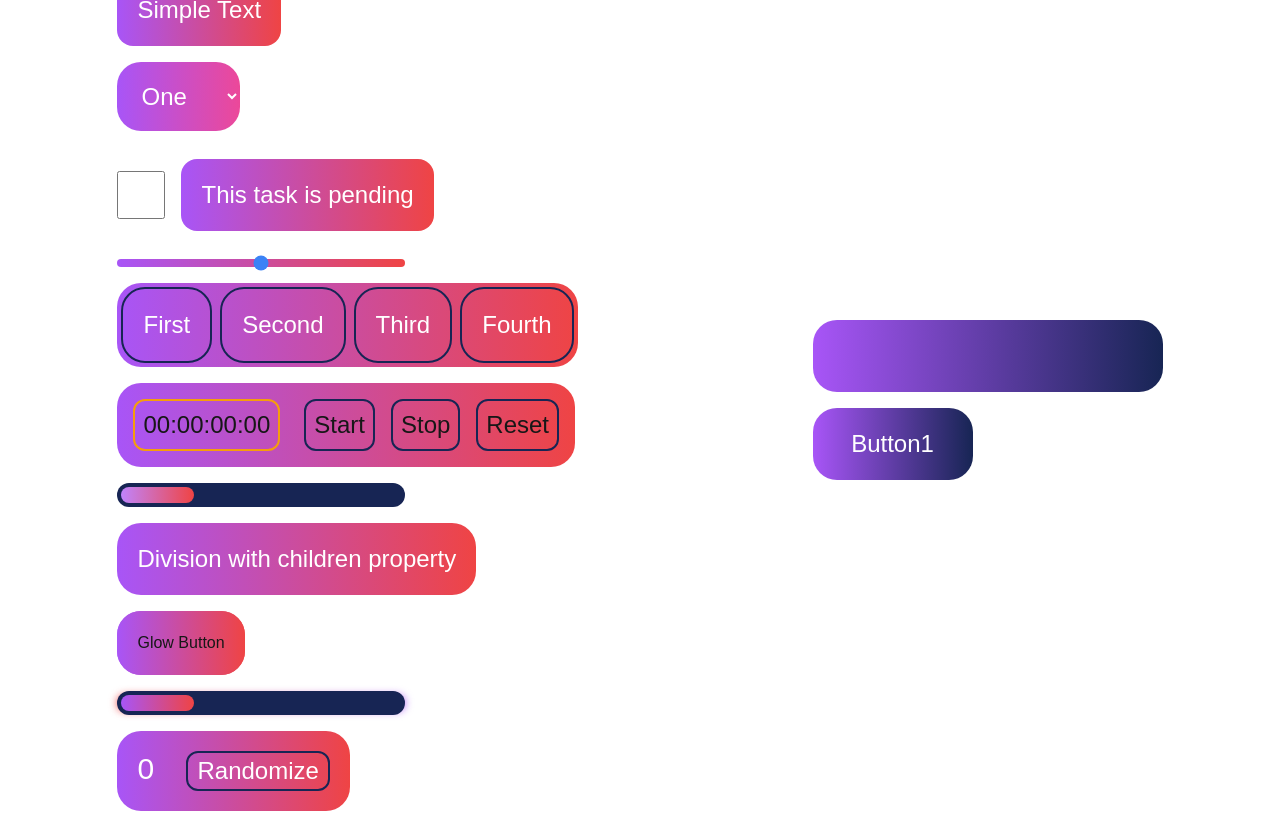
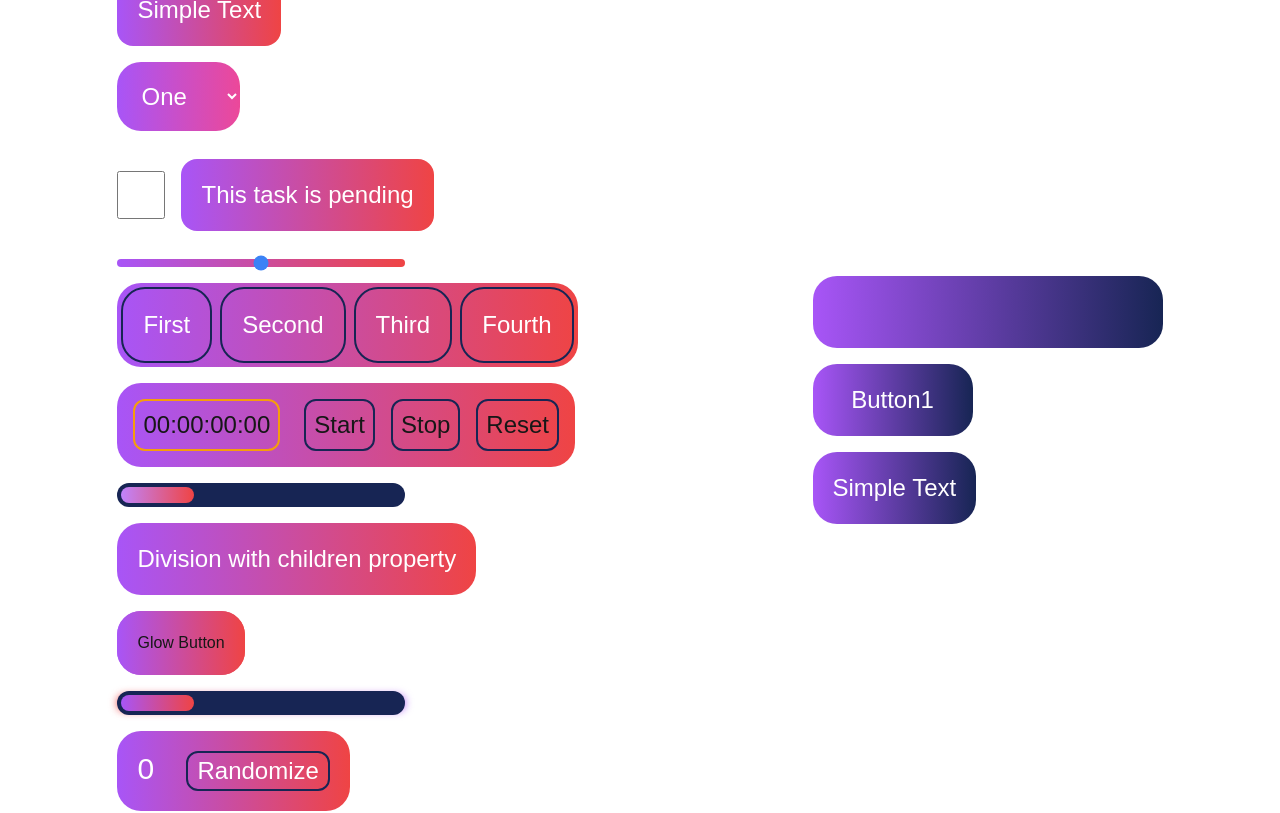
Before and after one commit to nitesh545/lifame, a Next.js app: page / in a window 1280 px wide. Shown: the top 813 px of the page. Built offline with nearby package versions, Linux system fonts and the light colour scheme.

Commit message:
new component text1

```diff
--- /dev/null
+++ b/app/components/input1.jsx
@@ -0,0 +1,23 @@
+"use client";
+
+import React from 'react';
+import {useState, useEffect} from 'react';
+
+const Input1 = () => {
+	const [text, setText] = useState("");
+	const updateText = (e) => {
+		setText(e.target.value);
+	}
+	return (
+		<div className="w-full">
+			<div className="flex justify-center content-center items-center">
+				<input
+					onChange={(e) => updateText(e)}
+					className="text-white text-2xl p-5 rounded-3xl bg-gradient-to-r from-purple-500 to-transparent bg-blue-950"
+				/>
+			</div>
+		</div>
+	);
+};
+
+export default Input1;
--- a/app/components/text1.jsx
+++ b/app/components/text1.jsx
@@ -1,20 +1,14 @@
 "use client";
 
 import React from 'react';
-import {useState, useEffect} from 'react';
 
-const Text1 = () => {
-	const [text, setText] = useState("");
-	const updateText = (e) => {
-		setText(e.target.value);
-	}
+const Text1 = (props) => {
 	return (
 		<div className="w-full">
-			<div className="flex justify-center content-center items-center">
-				<input
-					onChange={(e) => updateText(e)}
-					className="text-white text-2xl p-5 rounded-3xl bg-gradient-to-r from-purple-500 to-transparent bg-blue-950"
-				/>
+			<div className="flex items-center justify-center content-center">
+				<div className="p-5 text-2xl rounded-3xl text-white bg-gradient-to-r from-purple-500 to-transparent bg-blue-950">
+					{props.text}
+				</div>
 			</div>
 		</div>
 	);
--- a/app/page.jsx
+++ b/app/page.jsx
@@ -15,8 +15,9 @@ import GlowProgressBar from "@/app/components/glowProgressBar";
 import Randomizer from "@/app/components/randomizer";
 import ShadowButton from "@/app/components/shadowButton";
 import RoundButton from "@/app/components/roundButton";
+import Input1 from "@/app/components/input1";
+import Button1 from "@/app/components/button1";
 import Text1 from "@/app/components/text1";
-import Button1 from "@/app/components/button1";
 
 let components1 = [
 	{id: 1, type: "Input", component: <Input placeholder="Input"/>},
@@ -37,8 +38,9 @@ let components1 = [
 ];
 
 let components2 = [
-	{id: 1, type: "Text1", component: <Text1 />},
-	{id: 2, type: "Button1", component: <Button1 text="Button1"/>}
+	{id: 1, type: "Input", component: <Input1 />},
+	{id: 2, type: "Button", component: <Button1 text="Button1"/>},
+	{id: 3, type: "Text", component: <Text1 text="Simple Text"/>},
 ];
 
 export default function Home() {
```
